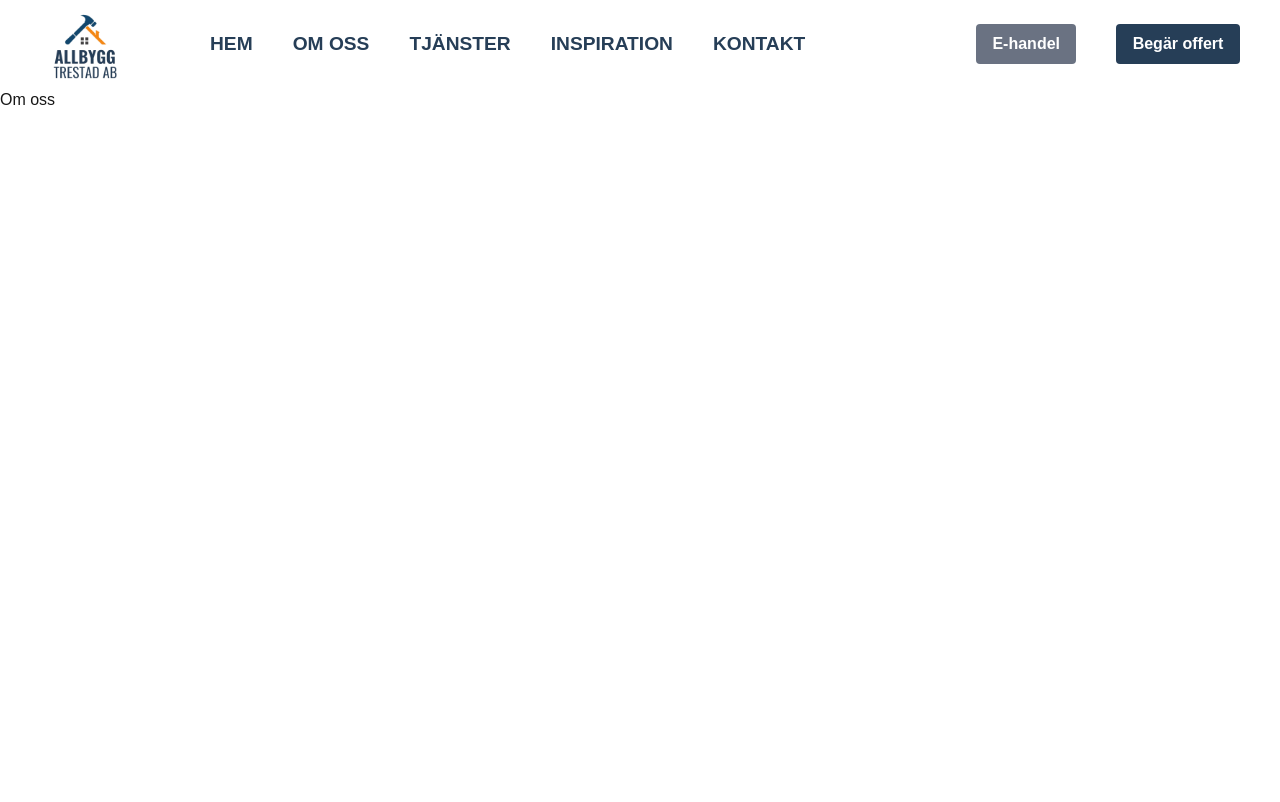
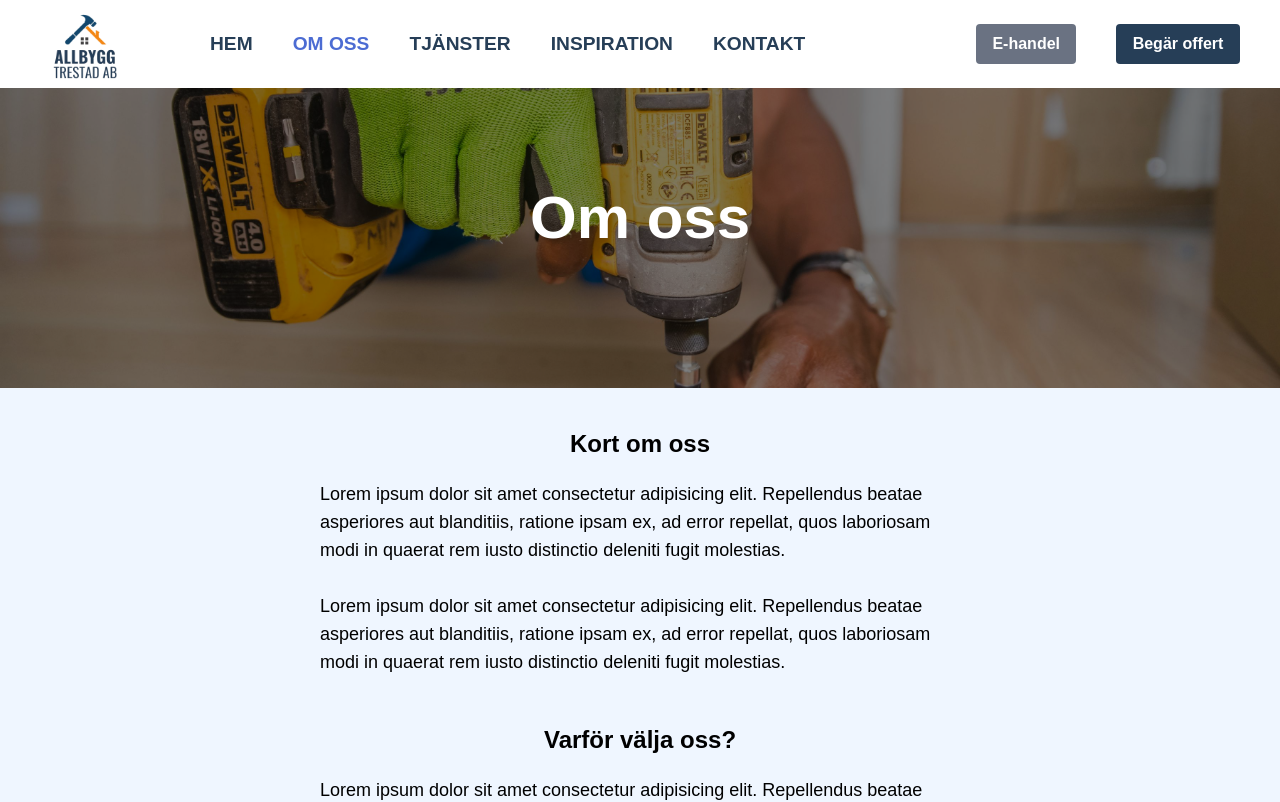
Before and after one commit to Gaspardious/beanie, a Next.js app in the folder allbygg/: page /about in a window 1280 px wide. Shown: the top 802 px of the page. Built offline with nearby package versions, Linux system fonts and the light colour scheme.

Commit message:
About added

```diff
--- a/allbygg/components/Footer/Footer.tsx
+++ b/allbygg/components/Footer/Footer.tsx
@@ -36,7 +36,7 @@ const Footer = () => {
           <section className="mt-10 sm:mt-0">
             <h2 className="text-white text-2xl font-bold mb-10">Navigation</h2>
             <nav className="flex gap-4 justify-center sm:justify-start flex-col">
-                <Link className="hover:text-[#4c6cd3]" href="/">HEM</Link>
+                <Link className="hover:text-[#4c6cd3] active:text-[#4c6cd3]" href="/">HEM</Link>
                 <Link className="hover:text-[#4c6cd3]" href="/about">OM OSS</Link>
                 <Link className="hover:text-[#4c6cd3]" href="/services">TJÄNSTER</Link>
                 <Link className="hover:text-[#4c6cd3]" href="/contact">KONTAKT</Link>
@@ -47,7 +47,7 @@ const Footer = () => {
         <hr className="border-white border-opacity-50 w-4/5 mx-auto mt-10 mb-10"/>
 
         <div className="flex flex-row items-center justify-center gap-1">
-        <Image src="/logo_light.png" alt="logo" width={70} height={70}  />
+         <Image src="/logo_light.png" alt="logo" width={70} height={70}  />
           <section>
             <p className="text-white text-sm">© 2025 Allbygg Trestad AB </p>
             <p className="text-white text-sm">All rights reserved </p>
--- a/allbygg/components/Header/Header.tsx
+++ b/allbygg/components/Header/Header.tsx
@@ -2,9 +2,11 @@
 import Link from "next/link"
 import Image from "next/image"
 import { useState, useEffect } from "react"
+import { usePathname } from "next/navigation"
 
 const Header = () => {
 const [isScrolled, setIsScrolled] = useState(false)
+const pathname = usePathname()
 
 useEffect(() => {
   const onScrolling = () => {
@@ -21,19 +23,36 @@ useEffect(() => {
 
   return (
     <header
-      className={`h-22 flex flex-col items-center justify-center sticky top-0 z-50 transition-all duration-300 ${
+      className={`h-[88px] flex flex-col items-center justify-center sticky top-0 z-50 transition-all duration-300 ${
       isScrolled ? "bg-black/50 backdrop-blur-md" : "bg-white"
     }`}>
 
       <section className="flex flex-row items-start gap-20 justify-between w-full">
         <div className="flex flex-row items-center justify-center h-full gap-20">
-          <Image src={isScrolled ? "/logo_light.png" : "/logo_dark.png"} alt="logo" width={90} height={90} className=" ml-2 sm:ml-10"  />
-          <nav className= {`hidden lg:flex gap-10 font-bold text-[1.2rem] ${isScrolled ? "text-[#ffffff]" : "text-[#263e57] "}`}>
-              <Link className="hover:text-[#4c6cd3]" href="/">HEM</Link>
-              <Link className="hover:text-[#4c6cd3]" href="/about">OM OSS</Link>
-              <Link className="hover:text-[#4c6cd3]" href="/offer">TJÄNSTER</Link>
-              <Link className="hover:text-[#4c6cd3]" href="/inspiration">INSPIRATION</Link>
-              <Link className="hover:text-[#4c6cd3]" href="/contact">KONTAKT</Link>
+         <Link href="/"><Image src={isScrolled ? "/logo_light.png" : "/logo_dark.png"} alt="logo" width={90} height={90} className=" ml-2 sm:ml-10"  />
+          </Link>
+
+          <nav className={`hidden lg:flex gap-10 font-bold text-[1.2rem] transition-all duration-300 ${
+            isScrolled ? "text-white" : "text-[#263e57]"
+          }`}>
+            {[
+              { name: "HEM", path: "/" },
+              { name: "OM OSS", path: "/about" },
+              { name: "TJÄNSTER", path: "/offer" },
+              { name: "INSPIRATION", path: "/inspiration" },
+              { name: "KONTAKT", path: "/contact" },
+            ].map((link) => (
+              <Link
+                key={link.path}
+                href={link.path}
+                className={`hover:text-[#4c6cd3] transition-all duration-300 ${
+                  pathname === link.path ? "text-[#4c6cd3]" : ""
+                }`}
+              >
+                {link.name}
+              </Link>
+
+            ))}
           </nav>
         </div>
         <div className="flex flex-row items-center justify-center h-full">
--- a/allbygg/src/app/about/page.tsx
+++ b/allbygg/src/app/about/page.tsx
@@ -3,8 +3,38 @@ import React from 'react'
 
 const about = () => {
   return (
-    <div className='w-full h-screen'
-    >Om oss</div>
+      <div className='w-full pb-10 bg-blue-50 relative '>
+          <div className="relative h-[300px] w-full bg-cover bg-center bg-no-repeat bg-[url('/drill.jpg')]">
+          <div className="absolute inset-0 bg-black opacity-50"></div>
+          </div>
+        <h1 className="text-4xl h-screen mt-5 sm:text-6xl font-extrabold text-white absolute top-20 left-1/2 transform -translate-x-1/2">Om oss</h1>
+
+        <div className="flex flex-col items-center justify-center h-full gap-5">
+          <h2 className='text-2xl text-black pt-10 font-bold'>Kort om oss</h2>
+          <p className='text-black w-3/4 sm:text-lg sm:w-2/4'>Lorem ipsum dolor sit amet consectetur adipisicing elit.
+            Repellendus beatae asperiores aut blanditiis, ratione ipsam ex, ad error repellat,
+            quos laboriosam modi in quaerat rem iusto distinctio deleniti fugit molestias.
+             <br /> <br />
+            Lorem ipsum dolor sit amet consectetur adipisicing elit.
+            Repellendus beatae asperiores aut blanditiis, ratione ipsam ex, ad error repellat,
+            quos laboriosam modi in quaerat rem iusto distinctio deleniti fugit molestias.
+            <br /> <br />
+          </p>
+
+          <h2 className='text-2xl text-black font-bold'>Varför välja oss?</h2>
+          <p className='text-black w-3/4 sm:text-lg sm:w-2/4 p-0 m-0'>Lorem ipsum dolor sit amet consectetur adipisicing elit.
+            Repellendus beatae asperiores aut blanditiis, ratione ipsam ex, ad error repellat,
+            quos laboriosam modi in quaerat rem iusto distinctio deleniti fugit molestias.
+          </p>
+
+          <h2 className='text-2xl text-black font-bold'>Vad erbjuder vi?</h2>
+          <p className='text-black w-3/4 sm:text-lg sm:w-2/4 p-0 m-0'>Lorem ipsum dolor sit amet consectetur adipisicing elit.
+            Repellendus beatae asperiores aut blanditiis, ratione ipsam ex, ad error repellat,
+            quos laboriosam modi in quaerat rem iusto distinctio deleniti fugit molestias.
+          </p>
+
+        </div>
+      </div>
   )
 }
 
--- a/allbygg/src/app/contact/page.tsx
+++ b/allbygg/src/app/contact/page.tsx
@@ -1,7 +1,7 @@
 
 import React from 'react'
 
-const contact = () => {
+const Contact = () => {
   return (
     <div className='w-full pb-10 bg-blue-50 relative '>
         <div className="relative h-[300px] w-full bg-cover bg-center bg-no-repeat bg-[url('/tools.jpg')]">
@@ -27,4 +27,4 @@ const contact = () => {
   )
 }
 
-export default contact
+export default Contact
--- a/allbygg/src/app/offer/page.tsx
+++ b/allbygg/src/app/offer/page.tsx
@@ -1,11 +1,43 @@
 
 import React from 'react'
+import Info from '../../../components/Info/Info'
 
-const offer = () => {
+const Offer = () => {
   return (
-    <div className='w-full h-screen'
-    >offer</div>
+    <div className='w-full relative '>
+      <div className="relative h-[300px] w-full bg-cover bg-center bg-no-repeat bg-[url('/bath.jpg')]">
+        <div className="absolute inset-0 bg-black opacity-50"></div>
+        </div>
+
+        <section className=" bg-white flex flex-col items-center justify-center h-full text-center">
+            <h1 className="text-sm sm:text-2xl font-extralight pt-10 text-gray-600 ">ALLBYGG TRESTAD AB</h1>
+            <h2 className="text-2xl sm:text-3xl p-10 font-bold text-gray-600 m-10 w-full sm:w-3/4"> Vi erbjuder tjänster inom bygg och renovering.
+              Vi har lång erfarenhet och kan hjälpa dig med allt från badrum, köksrenovering, altan, garage till nybyggnation av hus. <br /> <br />
+              Kontakta oss för ett förtsta - förutsättningslöst - möte. 👷🏻
+            </h2>
+        </section>
+
+        <h1 className="text-4xl h-screen mt-5 sm:text-6xl font-extrabold text-white absolute top-20 left-1/2 transform -translate-x-1/2">Tjänster</h1>
+        <div className='w-full p-5 sm:p-20 bg-blue-50 relative '>
+        <Info BigText="Badrum" SmallText="
+        Lorem ipsum dolor sit amet consectetur adipisicing elit.
+        Repellendus beatae asperiores aut blanditiis, ratione ipsam ex, ad error repellat,"
+        ImageSrc="/paint.jpg" BtnText="Kontakta oss"/>
+        <Info BigText="Ny altan?" SmallText="
+        Lorem ipsum dolor sit amet consectetur adipisicing elit.
+        Repellendus beatae asperiores aut blanditiis, ratione ipsam ex, ad error repellat,"
+        reverse ImageSrc="/paint.jpg" BtnText="Kontakta oss"/>
+        <Info BigText="Dags att renovera?" SmallText="
+        Lorem ipsum dolor sit amet consectetur adipisicing elit.
+        Repellendus beatae asperiores aut blanditiis, ratione ipsam ex, ad error repellat."
+        ImageSrc="/paint.jpg" BtnText="Kontakta oss"/>
+        <Info BigText="Vi kan bygga!" reverse SmallText="
+        Lorem ipsum dolor sit amet consectetur adipisicing elit.
+        Repellendus beatae asperiores aut blanditiis, ratione ipsam ex, ad error repellat,"
+        ImageSrc="/paint.jpg" BtnText="Kontakta oss"/>
+      </div>
+    </div>
   )
 }
 
-export default offer
+export default Offer
```
